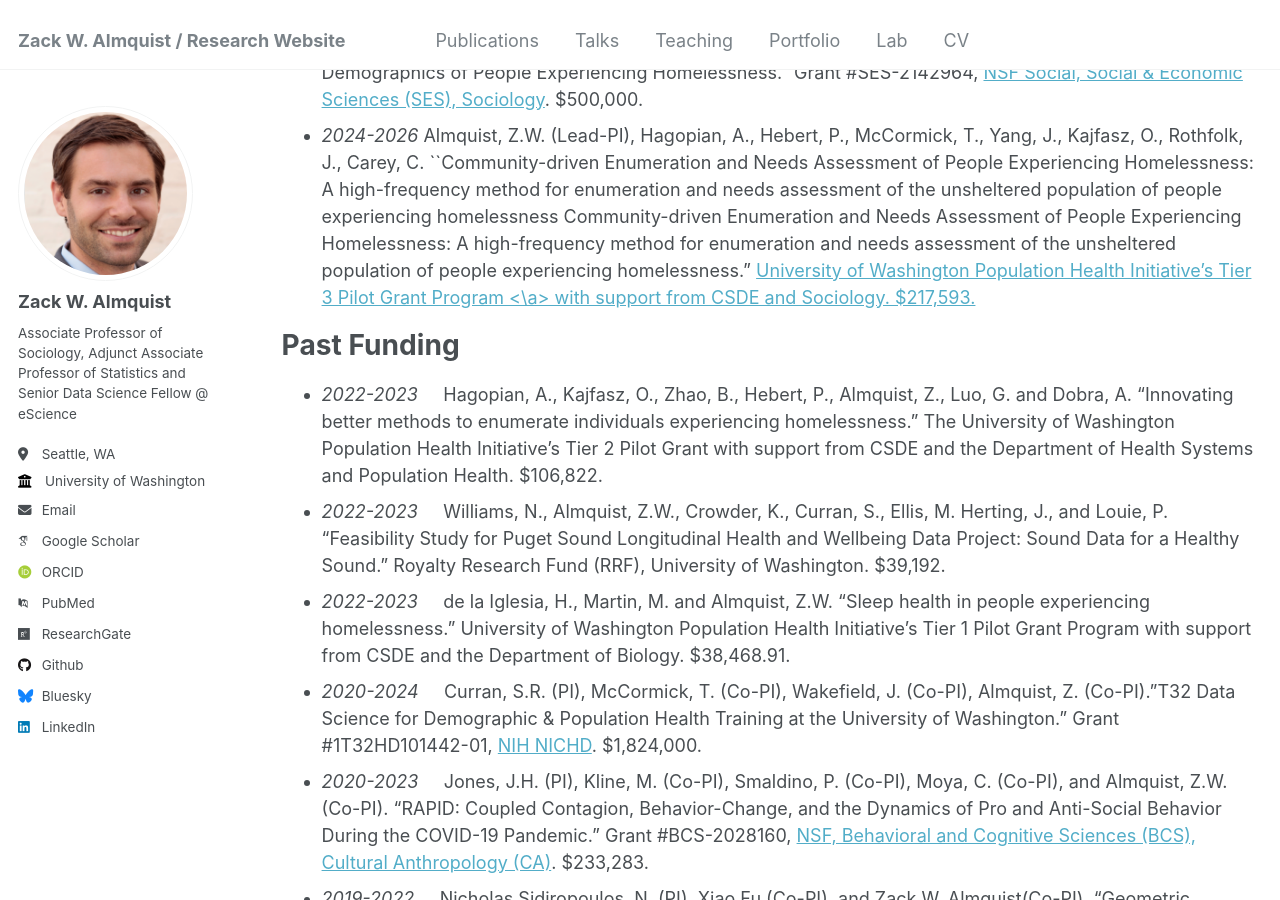
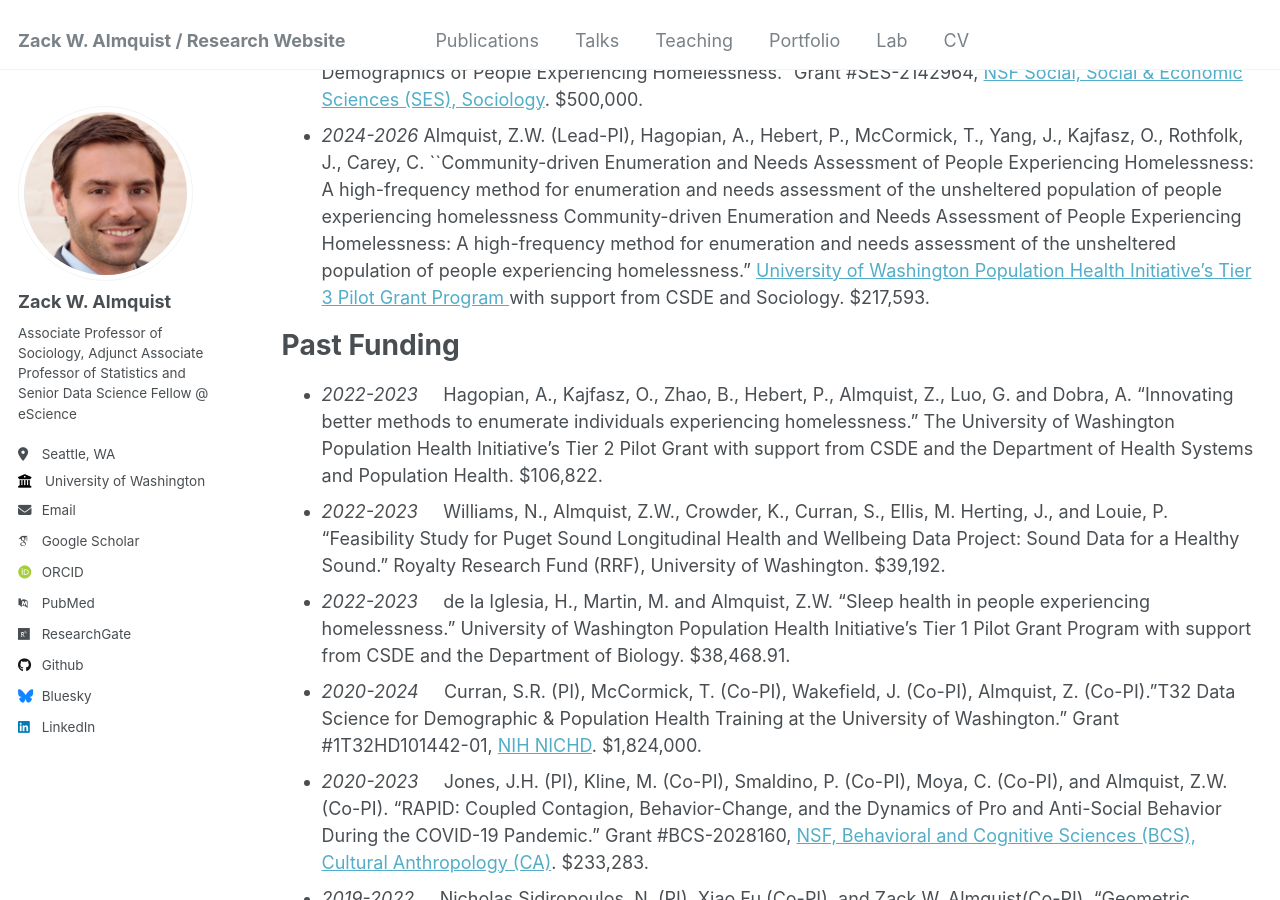
Before and after one commit to zalmquist/zalmquist.github.io, a Jekyll site: the page built from _pages/lab.md, in a window 1280 px wide and 900 px high, scrolled down 703 px. Built offline with Jekyll 4.4.1, drawn with Linux system fonts in a browser that asks for light colours; some web fonts are replaced.

Commit message:
Update lab.md

```diff
--- a/_pages/lab.md
+++ b/_pages/lab.md
@@ -28,7 +28,7 @@ Current Funding
 ===
 
 * *2022-2027*  &nbsp; &nbsp; Almquist, Z. (PI). "CAREER: Measuring and Modeling the Multi-Modal Networks and Demographics of People Experiencing Homelessness.” Grant #SES-2142964, [NSF Social, Social & Economic Sciences (SES), Sociology](https://www.nsf.gov/awardsearch/showAward?AWD_ID=2142964&HistoricalAwards=false). $500,000.
-* *2024-2026* Almquist, Z.W. (Lead-PI), Hagopian, A., Hebert, P., McCormick, T., Yang, J., Kajfasz, O., Rothfolk, J., Carey, C. ``Community-driven Enumeration and Needs Assessment of People Experiencing Homelessness: A high-frequency method for enumeration and needs assessment of the unsheltered population of people experiencing homelessness Community-driven Enumeration and Needs Assessment of People Experiencing Homelessness: A high-frequency method for enumeration and needs assessment of the unsheltered population of people experiencing homelessness." <a href="https://www.washington.edu/populationhealth/2024/06/06/initiative-announces-awardees-of-spring-quarter-2024-tier-3-pilot-research-grants/">University of Washington Population Health Initiative's Tier 3 Pilot Grant Program <\a> with support from CSDE and Sociology. $217,593.
+* *2024-2026* Almquist, Z.W. (Lead-PI), Hagopian, A., Hebert, P., McCormick, T., Yang, J., Kajfasz, O., Rothfolk, J., Carey, C. ``Community-driven Enumeration and Needs Assessment of People Experiencing Homelessness: A high-frequency method for enumeration and needs assessment of the unsheltered population of people experiencing homelessness Community-driven Enumeration and Needs Assessment of People Experiencing Homelessness: A high-frequency method for enumeration and needs assessment of the unsheltered population of people experiencing homelessness." <a href="https://www.washington.edu/populationhealth/2024/06/06/initiative-announces-awardees-of-spring-quarter-2024-tier-3-pilot-research-grants/">University of Washington Population Health Initiative's Tier 3 Pilot Grant Program </a> with support from CSDE and Sociology. $217,593.
 
 
 Past Funding
```
